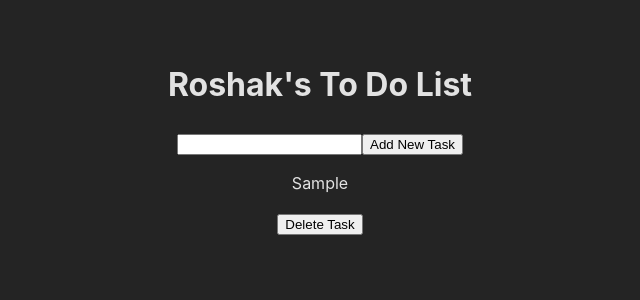
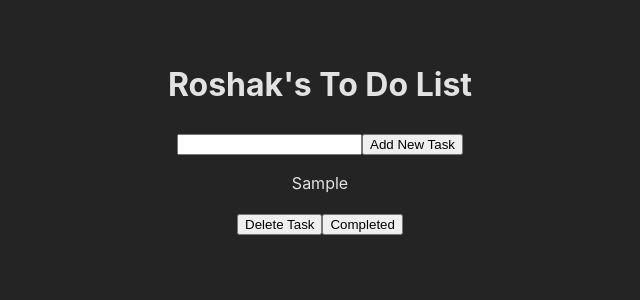
Before and after one commit to RoshakN/todo-list, a React (Vite) app: page / in a window 1280 px wide. Both pictures are taken after typing "Sample" into the empty fields and a click on the button "Add New Task". Shown: the top 300 px of the page, without its empty margins (320-960 px from the left). Built offline with nearby package versions, Linux system fonts and the light colour scheme.

Commit message:
Add task completing functionality

```diff
--- a/src/App.jsx
+++ b/src/App.jsx
@@ -9,8 +9,9 @@ function App() {
 
   const addTask = () => {
     const newTaskObject = {
+      id: toDoList.length === 0 ? 1 : toDoList[toDoList.length - 1].id + 1,
       title: newTask,
-      id: toDoList.length === 0 ? 1 : toDoList[toDoList.length - 1].id + 1,
+      isCompleted: false,
     };
     setToDoList([...toDoList, newTaskObject]);
     clear();
@@ -26,6 +27,18 @@ function App() {
 
   const handleDelete = (taskId) => {
     setToDoList(toDoList.filter((task) => task.id !== taskId));
+  };
+
+  const handleComplete = (taskId) => {
+    const newList = toDoList.map((task) => {
+      if (task.id === taskId) {
+        return { ...task, isCompleted: true };
+      } else {
+        return task;
+      }
+    });
+    setToDoList(newList);
+    // setToDoList(toDoList.filter((task) => task.id !== taskId));
   };
 
   const handleEnter = (event) => {
@@ -53,7 +66,9 @@ function App() {
               key={task.id}
               id={task.id}
               title={task.title}
+              isCompleted={task.isCompleted}
               handleDelete={handleDelete}
+              handleComplete={handleComplete}
             />
           );
         })}
--- a/src/List.jsx
+++ b/src/List.jsx
@@ -5,6 +5,12 @@ export default function List(props) {
     <div className="list">
       <p key={props.key}>{props.title}</p>
       <button onClick={() => props.handleDelete(props.id)}>Delete Task</button>
+      <button
+        onClick={() => props.handleComplete(props.id)}
+        style={{ backgroundColor: props.isCompleted ? "green" : "" }}
+      >
+        Completed
+      </button>
     </div>
   );
 }
@@ -13,5 +19,7 @@ List.propTypes = {
   key: PropTypes.number,
   id: PropTypes.number,
   title: PropTypes.string,
+  isCompleted: PropTypes.bool,
   handleDelete: PropTypes.func,
+  handleComplete: PropTypes.func,
 };
```
